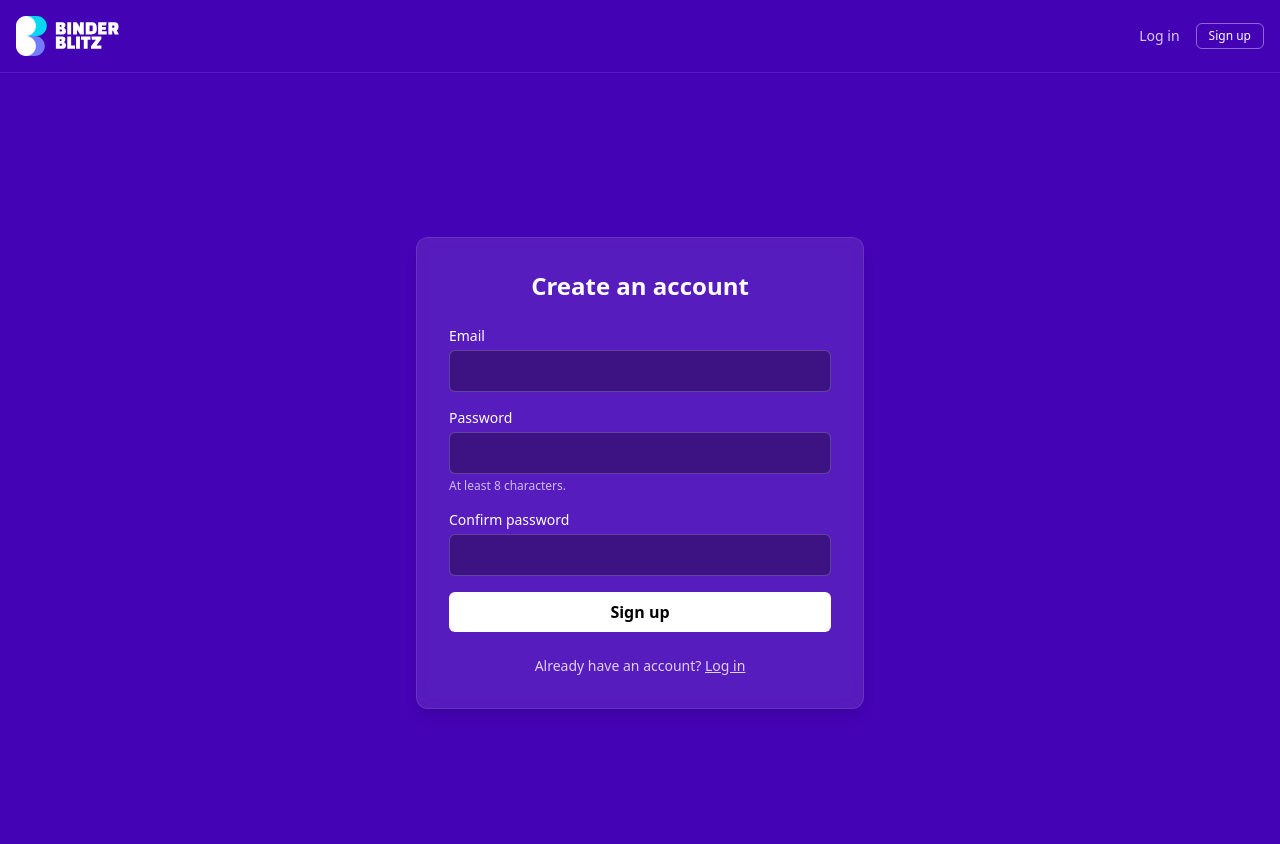
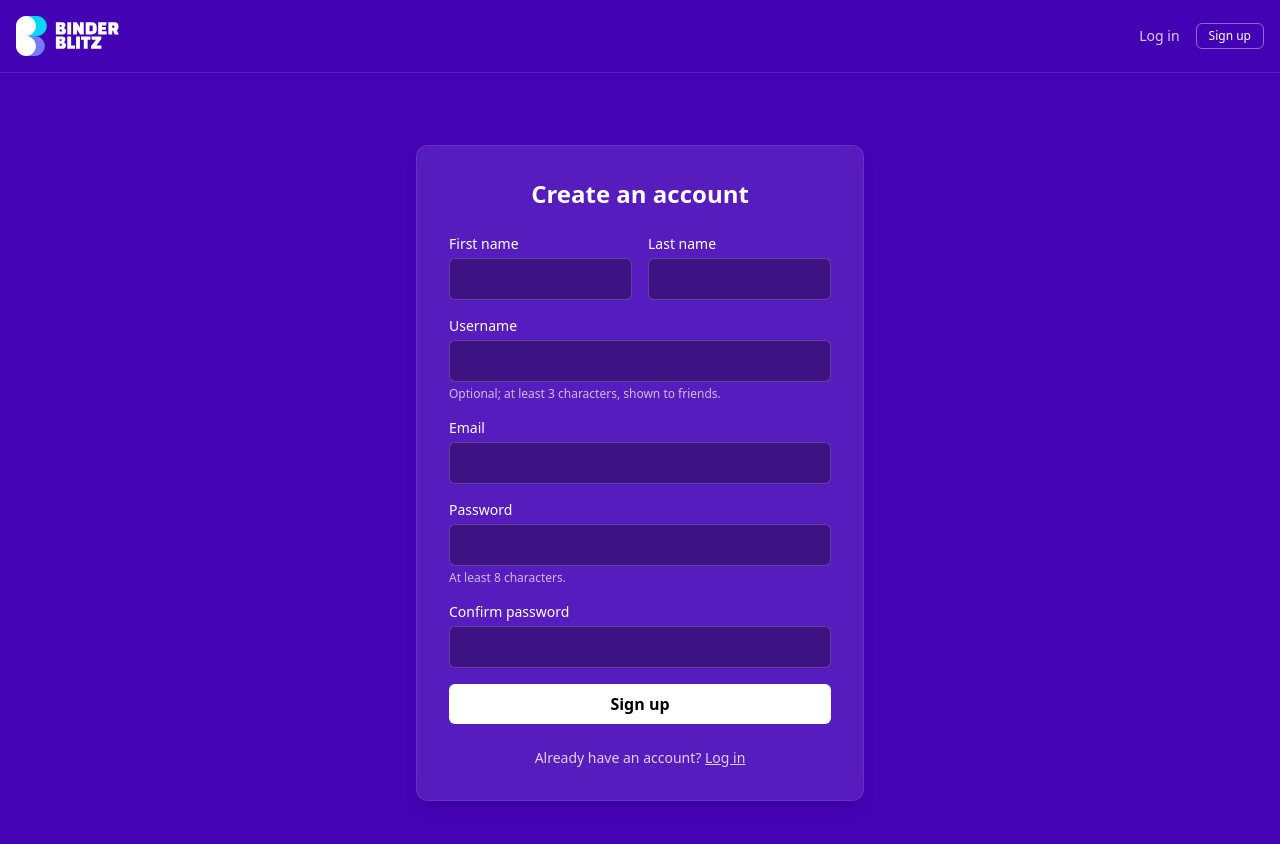
Before and after one commit to imaarmstrong/binderblitz, a Nuxt app: page /register in a window 1280 px wide. Shown: the top 844 px of the page. Built offline with nearby package versions, Linux system fonts and the light colour scheme; no server answers.

Commit message:
Add user profile fields: include first name, last name, and username in registration and profile components

```diff
--- a/app/composables/useAuthUser.ts
+++ b/app/composables/useAuthUser.ts
@@ -2,6 +2,9 @@ import { $fetch } from 'ofetch'
 
 interface AuthUser {
   email: string
+  firstName?: string | null
+  lastName?: string | null
+  username?: string | null
   role?: string
   emailVerifiedAt?: string | null
   createdAt?: string
--- a/app/pages/profile.vue
+++ b/app/pages/profile.vue
@@ -4,6 +4,14 @@
 
     <div v-if="user" class="space-y-4">
       <div class="space-y-2 bg-white/10 border border-white/10 rounded-xl p-4">
+        <p v-if="user.firstName || user.lastName">
+          <span class="font-medium">Name:</span>
+          {{ [user.firstName, user.lastName].filter(Boolean).join(' ') }}
+        </p>
+        <p v-if="user.username">
+          <span class="font-medium">Username:</span>
+          {{ user.username }}
+        </p>
         <p><span class="font-medium">Email:</span> {{ user.email }}</p>
         <p><span class="font-medium">Role:</span> {{ user.role || 'user' }}</p>
         <p>
--- a/app/pages/register.vue
+++ b/app/pages/register.vue
@@ -4,6 +4,39 @@
       <h1 class="text-2xl font-semibold mb-6 text-center">Create an account</h1>
 
       <form v-if="step === 'register'" @submit.prevent="handleRegister" class="space-y-4">
+        <div class="grid grid-cols-1 sm:grid-cols-2 gap-4">
+          <div>
+            <label class="block mb-1 text-sm font-medium" for="firstName">First name</label>
+            <input
+              id="firstName"
+              v-model="firstName"
+              type="text"
+              class="w-full rounded-md border border-white/20 bg-black/30 px-3 py-2 focus:outline-none focus:ring-2 focus:ring-white/60"
+            />
+          </div>
+
+          <div>
+            <label class="block mb-1 text-sm font-medium" for="lastName">Last name</label>
+            <input
+              id="lastName"
+              v-model="lastName"
+              type="text"
+              class="w-full rounded-md border border-white/20 bg-black/30 px-3 py-2 focus:outline-none focus:ring-2 focus:ring-white/60"
+            />
+          </div>
+        </div>
+
+        <div>
+          <label class="block mb-1 text-sm font-medium" for="username">Username</label>
+          <input
+            id="username"
+            v-model="username"
+            type="text"
+            class="w-full rounded-md border border-white/20 bg-black/30 px-3 py-2 focus:outline-none focus:ring-2 focus:ring-white/60"
+          />
+          <p class="mt-1 text-xs text-white/70">Optional; at least 3 characters, shown to friends.</p>
+        </div>
+
         <div>
           <label class="block mb-1 text-sm font-medium" for="email">Email</label>
           <input
@@ -102,6 +135,9 @@ const loading = ref(false)
 const message = ref('')
 const error = ref(false)
 const step = ref<'register' | 'verify'>('register')
+const firstName = ref('')
+const lastName = ref('')
+const username = ref('')
 
 const passwordMismatch = computed(() => {
   return password.value.length > 0 && confirmPassword.value.length > 0 && password.value !== confirmPassword.value
@@ -120,7 +156,13 @@ const handleRegister = async () => {
   try {
     const { data, error: fetchError } = await useFetch('/api/auth/register', {
       method: 'POST',
-      body: { email: email.value, password: password.value },
+      body: {
+        email: email.value,
+        password: password.value,
+        firstName: firstName.value,
+        lastName: lastName.value,
+        username: username.value,
+      },
     })
 
     if (fetchError.value) {
```
Also changed, not shown: 2 other files (tests, documents, lock files or other folders).
